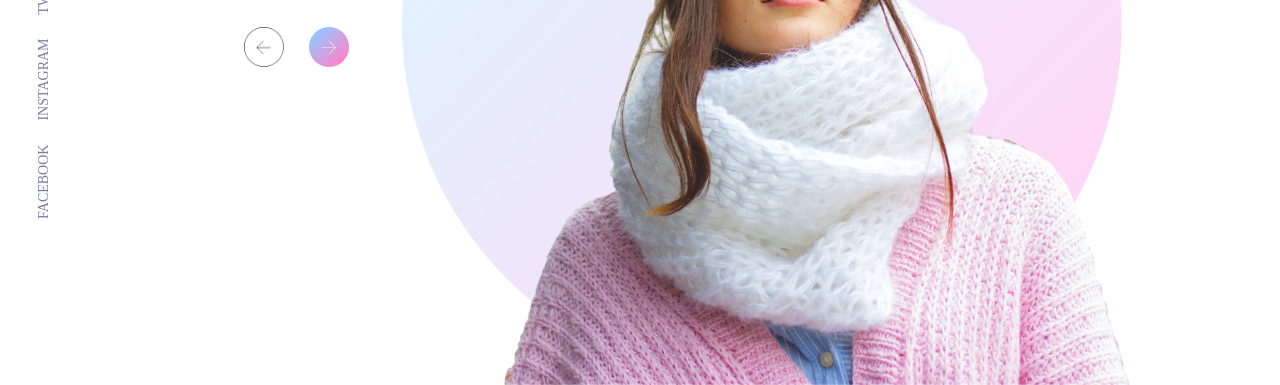
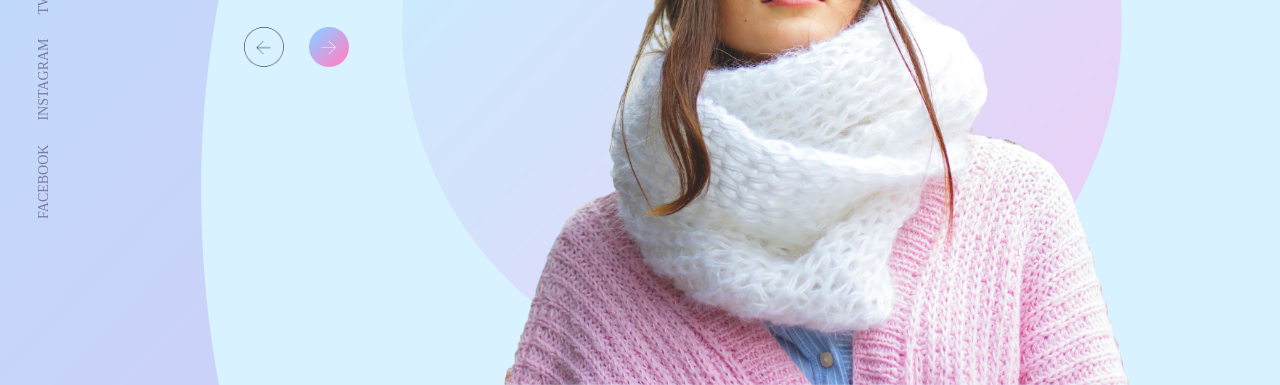
Before and after one commit to imchandra11/easy-website, a plain HTML site: page index.html in a window 1280 px wide. Shown: the part 415-800 px from the top of the page. Drawn offline with Linux system fonts and the light colour scheme.

Commit message:
Update style.css

```diff
--- a/style.css
+++ b/style.css
@@ -3,7 +3,7 @@
     padding: 0;
 }
 body{
-    background-image: url(Img/background.png);
+    background-image: url(background.png);
 
 }
 
```
